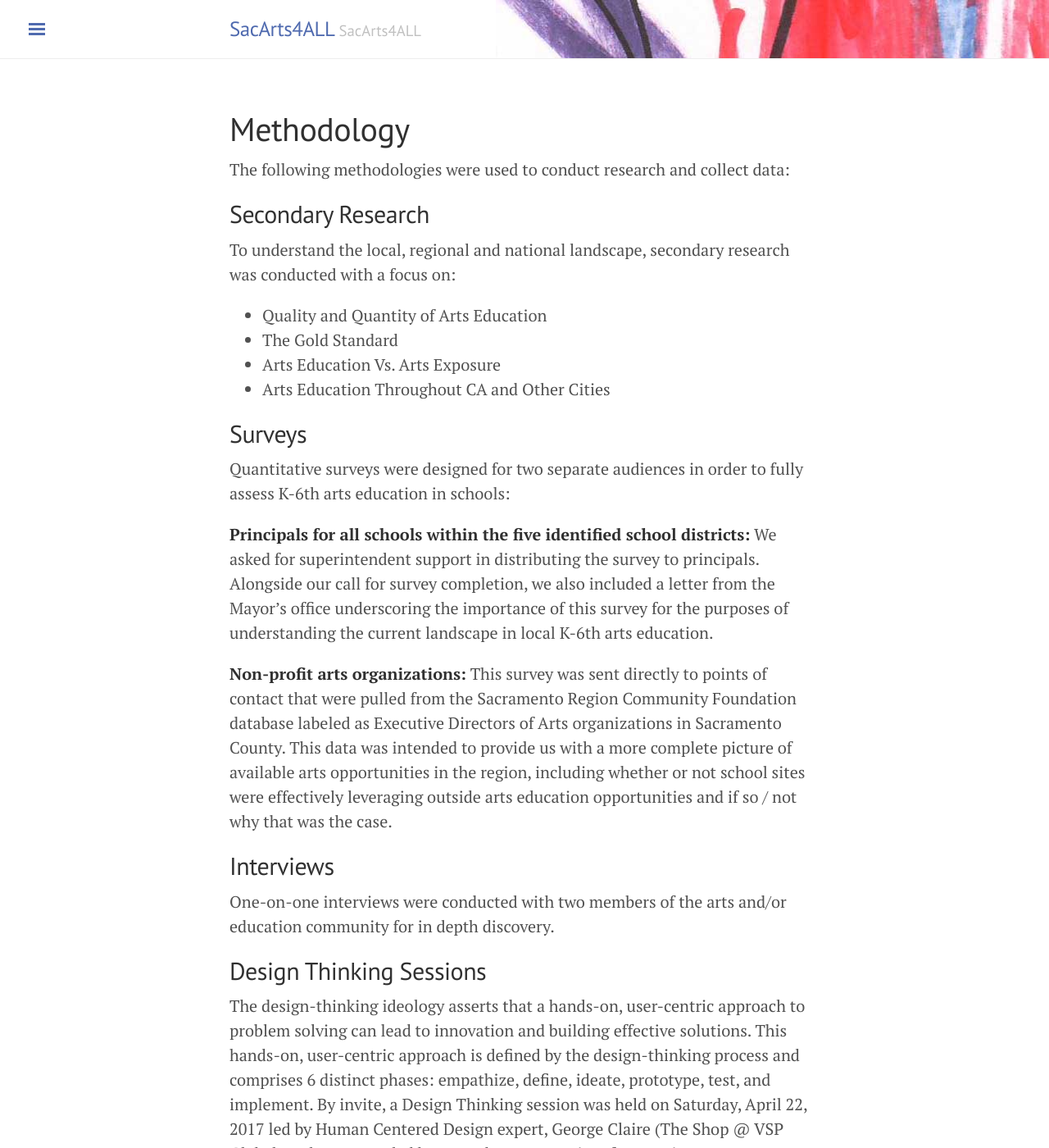
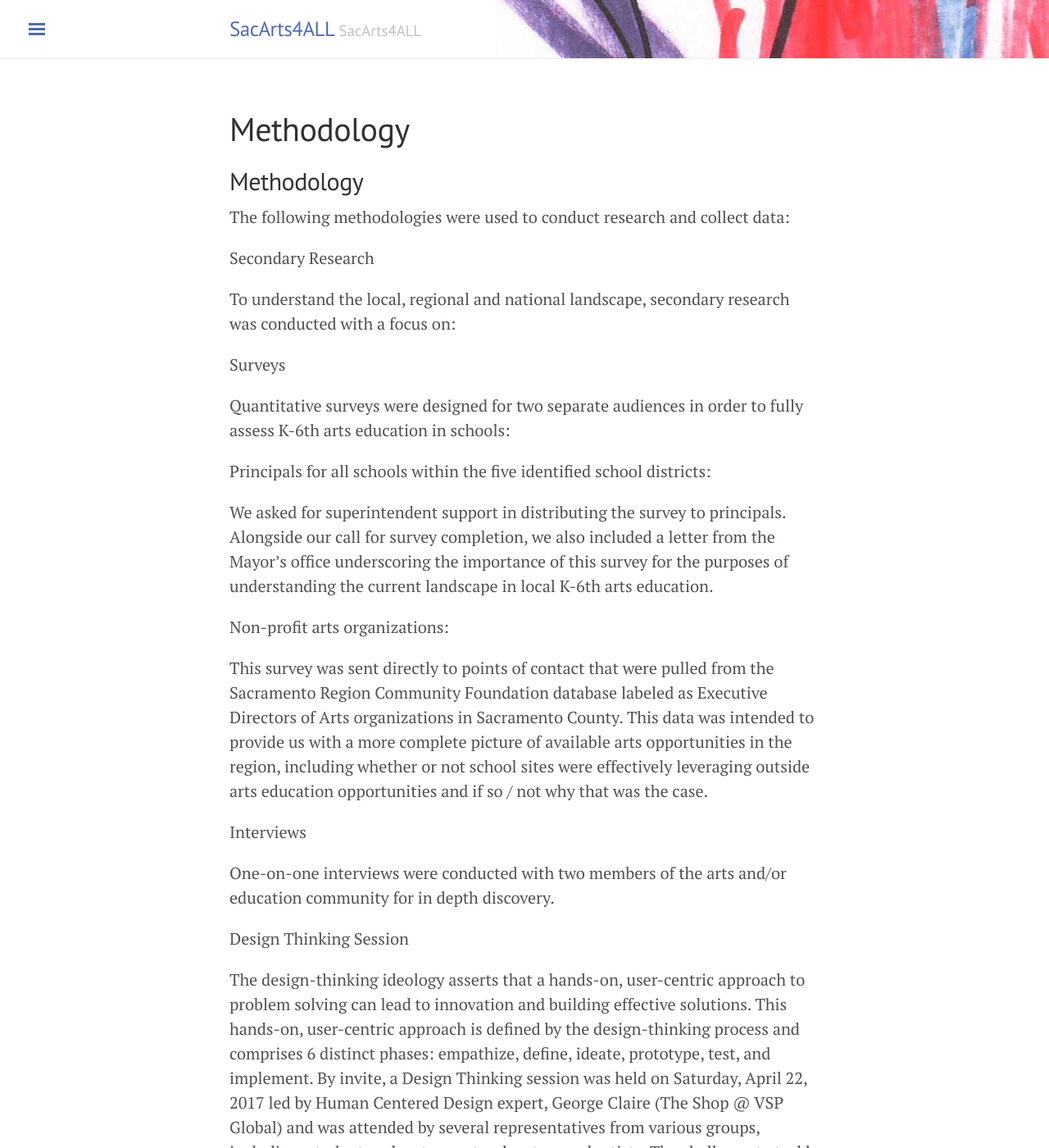
Before and after one commit to code4sac/sacarts4ALL, a Jekyll site: the page built from 1_methodology.md, in a window 1280 px wide and 1400 px high. Shown: the whole window at 82% size. Built offline with Jekyll 4.4.1, drawn with Linux system fonts in a browser that asks for light colours; some of the changed lines change nothing that is shown; some of the changed text lies outside the part shown.

Commit message:
methodology

```diff
--- a/1_methodology.md
+++ b/1_methodology.md
@@ -3,37 +3,69 @@ layout: page
 title: Methodology
 permalink: /methodology/
 ---
+## Methodology
+
 
 The following methodologies were used to conduct research and collect data:
 
-## Secondary Research
+Secondary Research
+
 To understand the local, regional and national landscape, secondary research was conducted with a focus on:
 
-* Quality and Quantity of Arts Education
-* The Gold Standard
-* Arts Education Vs. Arts Exposure
-* Arts Education Throughout CA and Other Cities
-
-## Surveys
+Surveys
 
 Quantitative surveys were designed for two separate audiences in order to fully assess K-6th arts education in schools:
 
-**Principals for all schools within the five identified school districts:**
+Principals for all   schools within the five identified school districts:
+
 We asked for superintendent support in distributing the survey to principals. Alongside our call for survey completion, we also included a letter from the Mayor’s office underscoring the importance of this survey for the purposes of understanding the current landscape in local K-6th arts education.
 
-**Non-profit arts organizations:**
+Non-profit arts organizations:
+
 This survey was sent directly to points of contact that were pulled from the Sacramento Region Community Foundation database labeled as Executive Directors of Arts organizations in Sacramento County. This data was intended to provide us with a more complete picture of available arts opportunities in the region, including whether or not school sites were effectively leveraging outside arts education opportunities and if so / not why that was the case.
 
-## Interviews
+Interviews
 
 One-on-one interviews were conducted with two members of the arts and/or education community for in depth discovery.
 
-## Design Thinking Sessions
+Design Thinking Session
 
-The design-thinking ideology asserts that a hands-on, user-centric approach to problem solving can lead to innovation and building effective solutions. This hands-on, user-centric approach is defined by the design-thinking process and comprises 6 distinct phases: empathize, define, ideate, prototype, test, and implement. By invite, a Design Thinking session was held on Saturday, April 22, 2017 led by Human Centered Design expert, George Claire (The Shop @ VSP Global) and was attended by several representatives from various groups, including: students, educators, arts educators and artists. The challenge to tackle for the groups was: **“How Might We Bring Art To Every Child”**.
+The design-thinking ideology asserts that a hands-on, user-centric approach to problem solving can lead to innovation and building effective solutions. This hands-on, user-centric approach is defined by the design-thinking process and comprises 6 distinct phases: empathize, define, ideate, prototype, test, and implement. By invite, a Design Thinking session was held on Saturday, April 22, 2017 led by Human Centered Design expert, George Claire (The Shop @ VSP Global) and was attended by several representatives from various groups, including: students, educators, arts educators and artists. The challenge to tackle for the groups was: “How Might We Bring Art To Every Child”.
+
+
+
+
+<!--
+This play will include a numeric score card that will assess a Department's current assets and capabilities—including technology and human resources–to leverage their data to help formulate program or policy solutions.
+
+* What data do you currently collect?
+* What technology can you leverage?
+* What data analytics tools do you have available within the Department or Agency?
+* What established processes can you leverage?
+
+The goal is to look at existing capabilities to address the problems or issues outlined.
+
+The capability assessment will help facilitate a conversation within the Department  to help catalog the various resources available in order to address the problems identified in the objective assessment.
+
+>Assess the Department's readiness by **identifying the gaps and needs** in order to operationalize the data strategy.
+
+![CHHS Governance Resources]({{ site.baseurl }}/assets/images/00_figure05.png "CHHS Governance Resources")
+
+1. How do **programs or stakeholders** use data currently? What do they do with it? How do they use it to make decisions or produce products for external stakeholders?
+2. What are **limits** to either the data or the implementation solution?
+3. What are the **risks/issues** with the current data? What value is not being realized?
+4. Identify the current workflow for **collecting, processing, and publishing** data. Are there dependencies to collecting, processing, and publishing the data?
+
+![How do you assess readiness?]({{ site.baseurl }}/assets/images/02_figure01.png "How do you assess readiness?")
+
+>To give an even deeper look at these strategies, Departments share how they’ve put them to use in different scenarios and for different efforts.
+
+[![Action Item]({{ site.baseurl }}/assets/images/02_figure02.png "Action Item")]({{ site.baseurl }}/action_items)
+
+-->
 
 <!-- Pagination -->
 <div class="pagination">
-  <a class="pagination-item older" href="{{ site.baseurl }}/define">&laquo; Prev</a>
-  <a class="pagination-item newer" href="{{ site.baseurl }}/implement">Next &raquo;</a>
+  <a class="pagination-item older" href="{{ site.baseurl }}/">&laquo; Prev</a>
+  <a class="pagination-item newer" href="{{ site.baseurl }}/secondary_research">Next &raquo;</a>
 </div>
```
